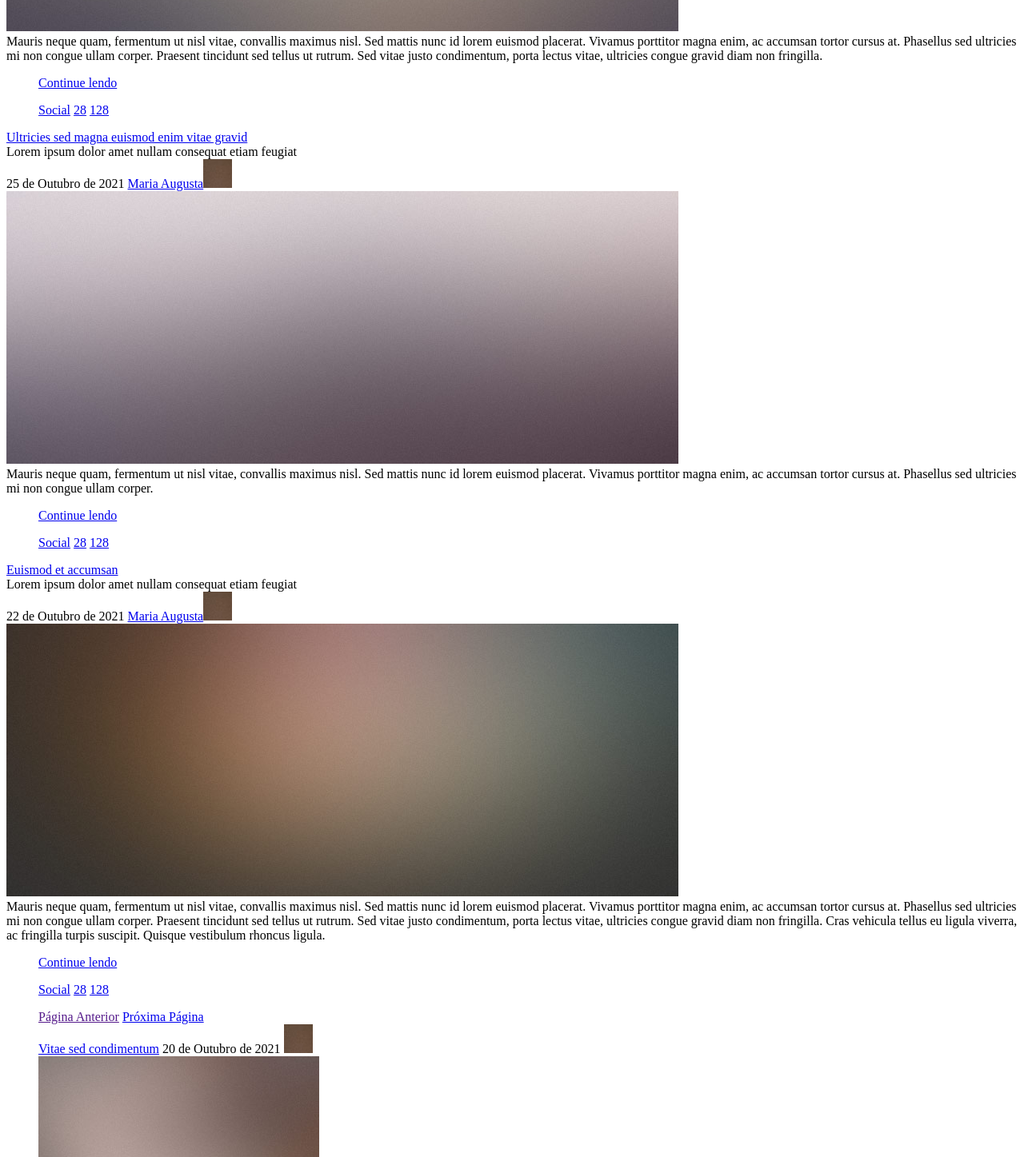
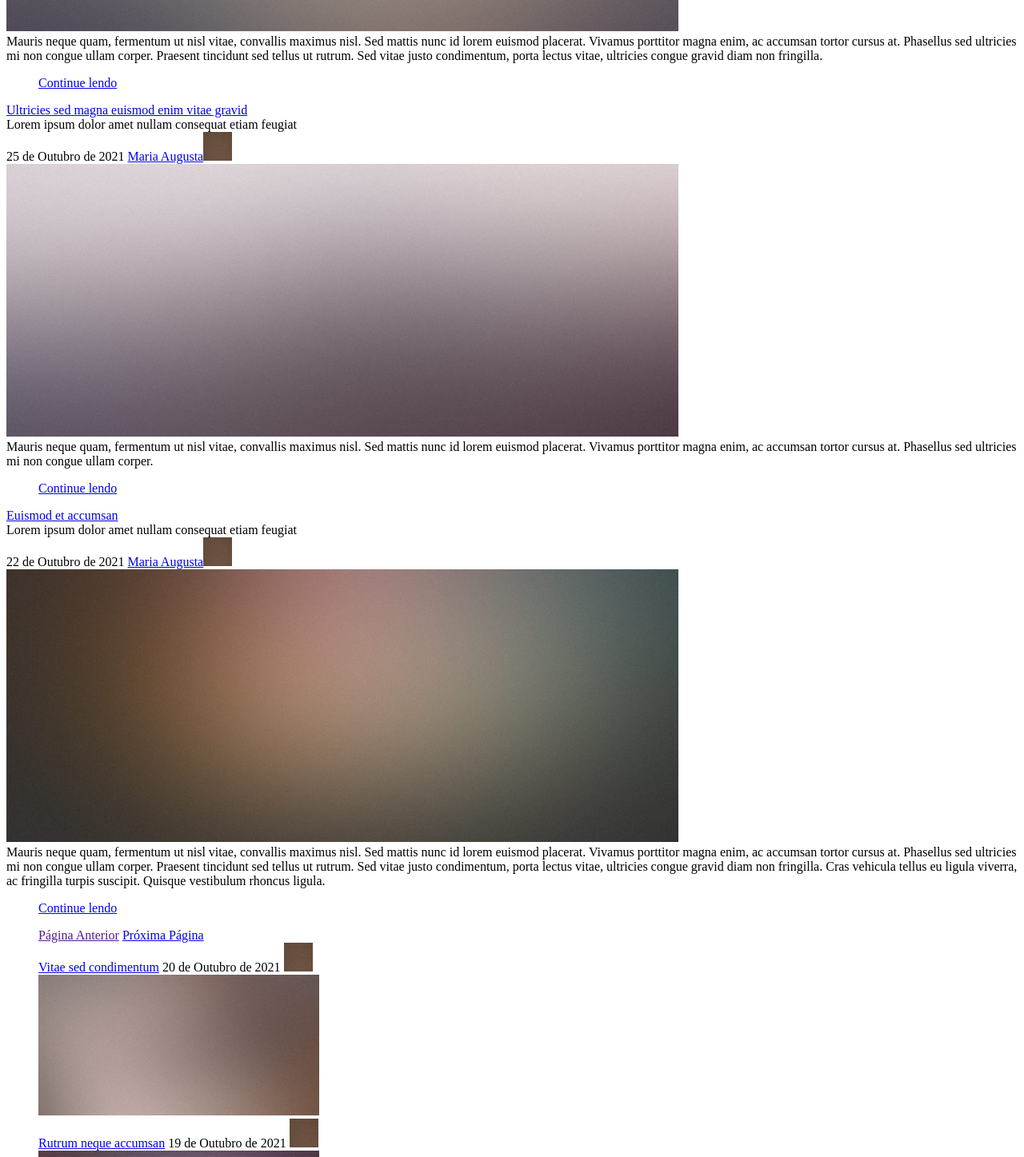
Before and after one commit to rhayanebarros/teste-pleno-sapient, a website: page 2-stylus/index.html in a window 1280 px wide. Shown: the part 440-1887 px from the top of the page at 80% size. Drawn offline with Linux system fonts and the light colour scheme.

Commit message:
Removido bloco de status

```diff
--- a/2-stylus/index.html
+++ b/2-stylus/index.html
@@ -51,11 +51,6 @@
 									<ul class="actions">
 										<span><a href="#" class="button large">Continue lendo</a></span>
 									</div>
-									<ul class="stats">
-										<span><a href="#">Social</a></span>
-										<span><a href="#" class="icon solid fa-heart">28</a></span>
-										<span><a href="#" class="icon solid fa-comment">128</a></span>
-									</div>
 								</div>
 							</div>
 
@@ -77,11 +72,6 @@
 									<ul class="actions">
 										<span><a href="#" class="button large">Continue lendo</a></span>
 									</div>
-									<ul class="stats">
-										<span><a href="#">Social</a></span>
-										<span><a href="#" class="icon solid fa-heart">28</a></span>
-										<span><a href="#" class="icon solid fa-comment">128</a></span>
-									</div>
 								</div>
 							</div>
 
@@ -102,11 +92,6 @@
 								<div class="footer">
 									<ul class="actions">
 										<span><a href="#" class="button large">Continue lendo</a></span>
-									</div>
-									<ul class="stats">
-										<span><a href="#">Social</a></span>
-										<span><a href="#" class="icon solid fa-heart">28</a></span>
-										<span><a href="#" class="icon solid fa-comment">128</a></span>
 									</div>
 								</div>
 							</div>
```
